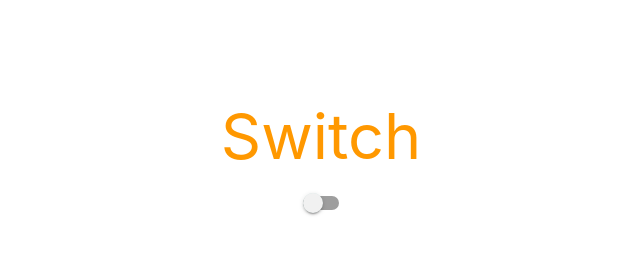
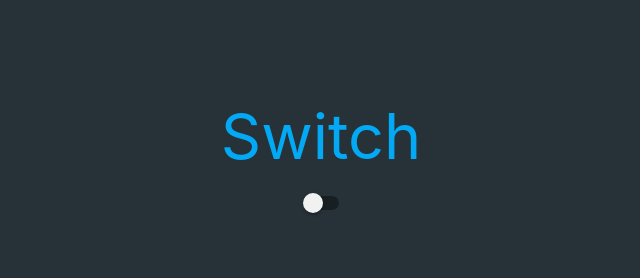
Before and after one commit to ProximityDeveloper/proximitydeveloper.github.io, a plain HTML site: page switch/index.html in a window 1280 px wide. Shown: the whole page, without its empty margins (319-959 px from the left). Drawn offline with Linux system fonts and the light colour scheme.

Commit message:
Update index.html

```diff
--- a/switch/index.html
+++ b/switch/index.html
@@ -9,12 +9,12 @@
       <meta name="viewport" content="width=device-width, initial-scale=1.0"/>
     </head>
 
-    <body>
+    <body class="blue-grey darken-4">
 
     <div class="section no-pad-bot" id="index-banner">
     <div class="container">
       <br><br>
-      <h1 class="header center orange-text">Switch</h1>
+      <h1 class="header center light-blue-text accent-2">Switch</h1>
       <div class="row center">
           <div class="switch">
             <label>
```
